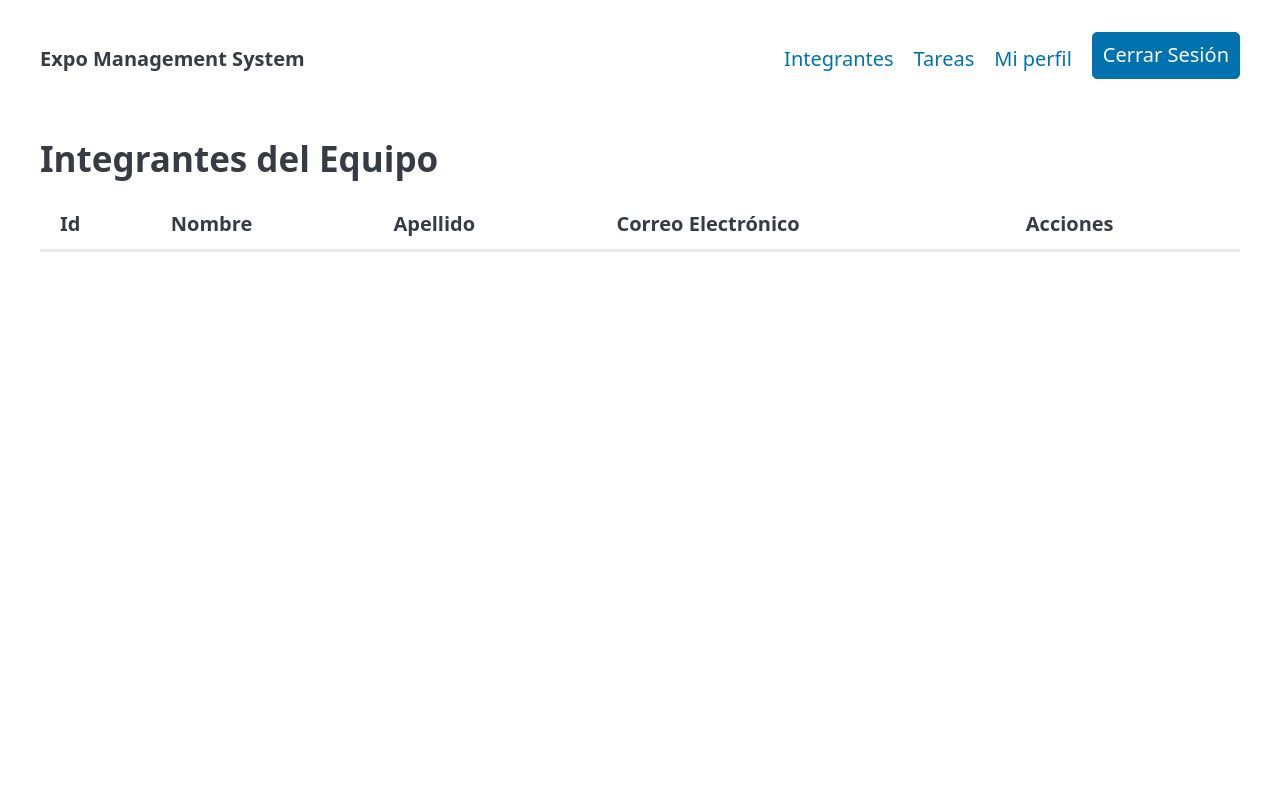
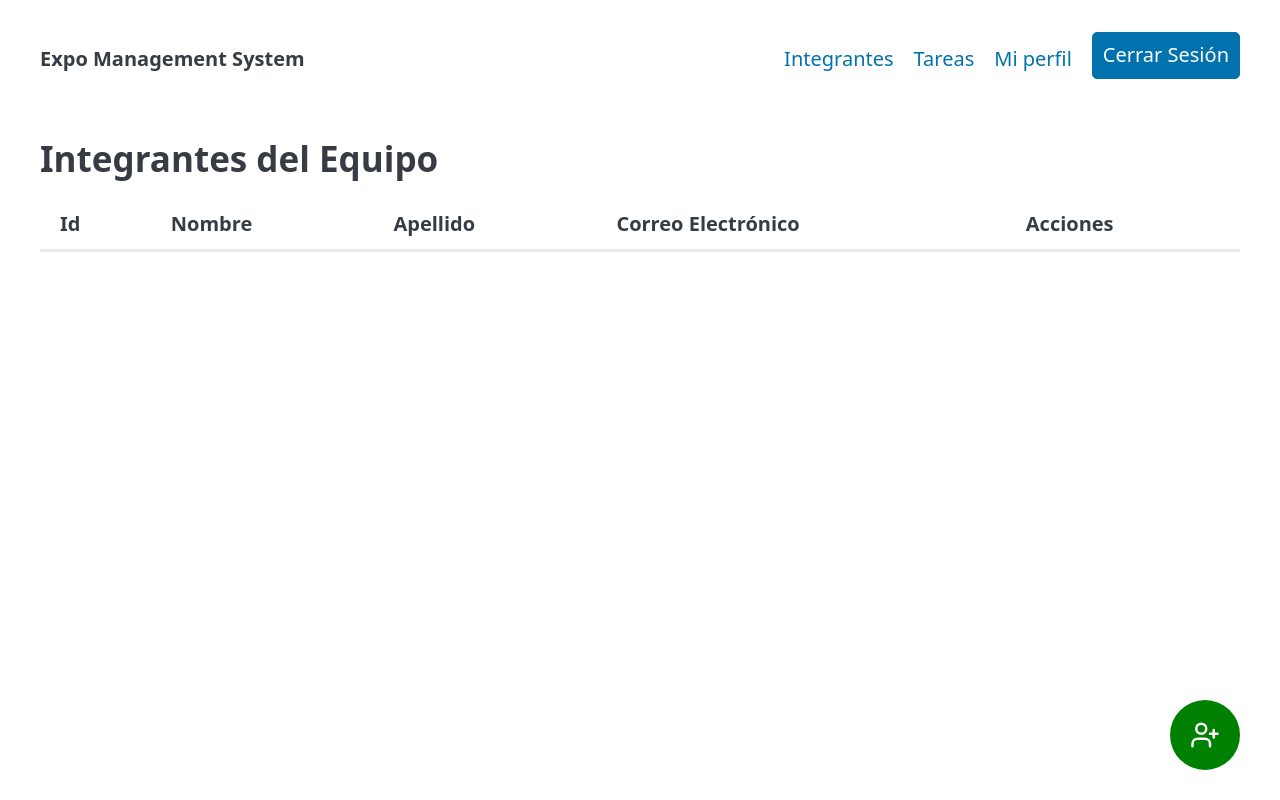
Before and after one commit to CE-Cross/CrudWeb1a, a plain HTML site: page index.html in a window 1280 px wide. Drawn offline with nearby package versions, Linux system fonts and the light colour scheme; no server answers.

Commit message:
Boton de agregar registro

```diff
--- /dev/null
+++ b/css/style.css
@@ -0,0 +1,26 @@
+.add-button{
+    position: fixed; /*El botón queda "Flotante" sobre el contenido*/
+    bottom: 30px; /*Separación desde abajo*/
+    right: 40px;
+    background-color: green;
+    color: white;
+    border-radius: 100%;
+    border: none; /*Removemos bordes por defecto*/
+    width: 70px;
+    height: 70px; /*Dimensiones para hacer simetrico el botón*/
+    box-shadow: 0px, 4px, 10px rgba(0, 0, 0, 0.5);/* Sombra del bóton*/
+    display: flex;
+    justify-content: center;
+    align-items: center; /*Alineación vertical*/
+    z-index: 1001; /*Para que el botón siempre quede "Encima" del resto del contenido*/
+    transition: transform 0.4; /*Duracióon del efecto*/
+
+
+}
+.add-button:hover{
+    transform: scale(1.2);/* Crecimiento del botón */
+
+}
+.tabla-scroll{
+    overflow-x: auto;/* Colocar un scroll para telefono*/
+}
--- a/index.html
+++ b/index.html
@@ -6,6 +6,7 @@
     <title>Expo Management System</title>
     <!--Hoja de estilos Pico CSS-->
     <link rel="stylesheet" href="https://cdn.jsdelivr.net/npm/@picocss/pico@2/css/pico.min.css">
+    <link rel="stylesheet" href="css/style.css">
 </head>
 <body>
     <!--Se limita el ancho y se centra el bloque-->
@@ -25,6 +26,7 @@
     </header>
     <main class="container">
         <h2>Integrantes del Equipo</h2>
+        <div class="tabla-scroll">
             <table id="tabla" class="overflow-auto">
                 <thead>
                     <tr><!--tr de Table Row - Fila-->
@@ -40,7 +42,12 @@
 
                 </tbody>
             </table>
+        </div>
     </main>
+
+    <button class="add-button" id="btnAgregar" title="Agregar Integrante">
+        <svg xmlns="http://www.w3.org/2000/svg" width="32" height="32" viewBox="0 0 24 24" fill="none" stroke="currentColor" stroke-width="2" stroke-linecap="round" stroke-linejoin="round" class="lucide lucide-user-plus-icon lucide-user-plus"><path d="M16 21v-2a4 4 0 0 0-4-4H6a4 4 0 0 0-4 4v2"/><circle cx="9" cy="7" r="4"/><line x1="19" x2="19" y1="8" y2="14"/><line x1="22" x2="16" y1="11" y2="11"/></svg>
+    </button>
     <!--Enlace al archivo de JavaScript-->
     <script src="js/script.js"></script>
 </body>
--- a/js/script.js
+++ b/js/script.js
@@ -29,7 +29,7 @@ function MostrarRegistro(datos){
             <td>${persona.id}</td>
             <td>${persona.nombre}</td>
             <td>${persona.Apellido}</td>
-            <td>${persona.corrreo}</td>
+            <td>${persona.Correo}</td>
             <td>
                 <button>Editar</button>
                 <button>Eliminar</button>
```
Also changed, not shown: modal.html (added). Lines whose indentation alone changed are shown as unchanged.
